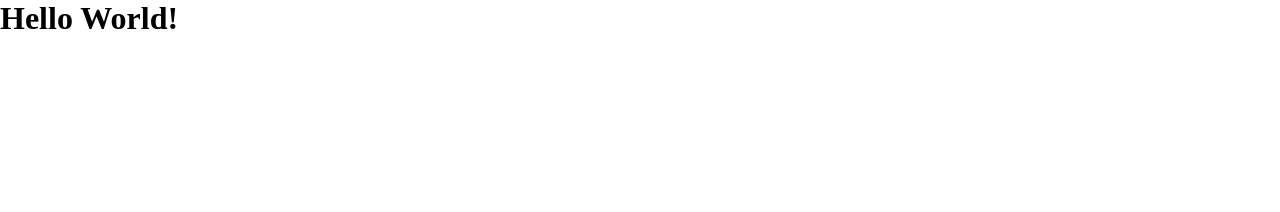
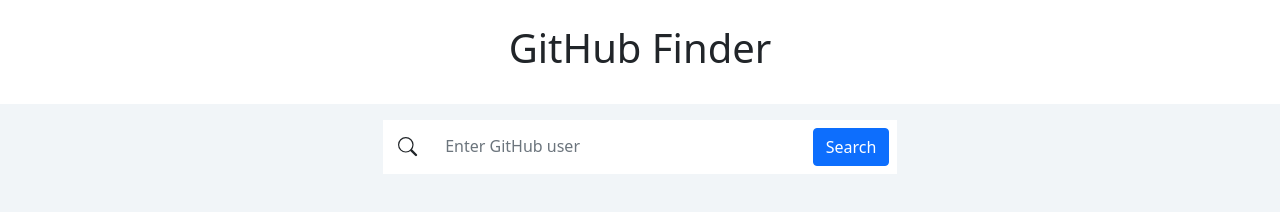
Before and after one commit to lukisrac/GitHub-Finder-App, a website built with Parcel: page src/index.html in a window 1280 px wide. Built offline with nearby package versions, Linux system fonts and the light colour scheme.

Commit message:
Created search section

```diff
--- a/package.json
+++ b/package.json
@@ -32,7 +32,8 @@
     "sass": "^1.29.0"
   },
   "dependencies": {
-    "bootstrap": "^5.0.0-alpha2"
+    "bootstrap": "^5.0.0-alpha2",
+    "bootstrap-icons": "^1.1.0"
   },
   "customDistStructure": {
     "config": {
--- a/src/index.html
+++ b/src/index.html
@@ -8,8 +8,45 @@
   <title>Github Finder</title>
   <link rel="stylesheet" href="./scss/main.scss">
 </head>
-<body>
-  <h1>Hello World!</h1>
+<body class="d-flex flex-column min-vh-100">
+  <header>
+    <div class="container-fluid">
+      <div class="row">
+        <div class="col text-center py-4">
+          <h1>GitHub Finder</h1>
+        </div>
+      </div>
+    </div>
+  </header>
+
+  <main class="bg-grey flex-fill">
+    <section class="section__search">
+      <div class="container">
+        <div class="row justify-content-center">
+          <div class="col-12 col-lg-6 form-row">
+            <form class="m-3 p-2 rounded-lg">
+              <div class="row gx-2">
+                <div class="col-1">
+                  <label for="search" class="w-100 h-100 d-flex justify-content-center align-items-center">
+                    <svg width="1.2em" height="1.2em" viewBox="0 0 16 16" class="bi bi-search" fill="currentColor" xmlns="http://www.w3.org/2000/svg">
+                      <path fill-rule="evenodd" d="M10.442 10.442a1 1 0 0 1 1.415 0l3.85 3.85a1 1 0 0 1-1.414 1.415l-3.85-3.85a1 1 0 0 1 0-1.415z"/>
+                      <path fill-rule="evenodd" d="M6.5 12a5.5 5.5 0 1 0 0-11 5.5 5.5 0 0 0 0 11zM13 6.5a6.5 6.5 0 1 1-13 0 6.5 6.5 0 0 1 13 0z"/>
+                    </svg>
+                  </label>
+                </div>
+                <div class="col-9">
+                  <input type="text" id="search" class="form-control border-0" placeholder="Enter GitHub user" autocomplete="off">
+                </div>
+                <div class="col-2">
+                  <button type="submit" class="btn btn-block btn-primary">Search</button>
+                </div>
+              </div>
+            </form>
+          </div>
+        </div>
+      </div>
+    </section>
+  </main>
 
   <script src="./js/app.js"></script>
 </body>
--- a/src/scss/main.scss
+++ b/src/scss/main.scss
@@ -1,5 +1,11 @@
-* {
-  margin: 0;
-  padding: 0;
-  box-sizing: border-box;
+@import "~bootstrap/scss/bootstrap";
+
+$bg-grey: #f1f5f8;
+
+.bg-grey {
+  background: $bg-grey;
 }
+
+form {
+  background: #fff;
+}
```
Also changed, not shown: 1 other file.
